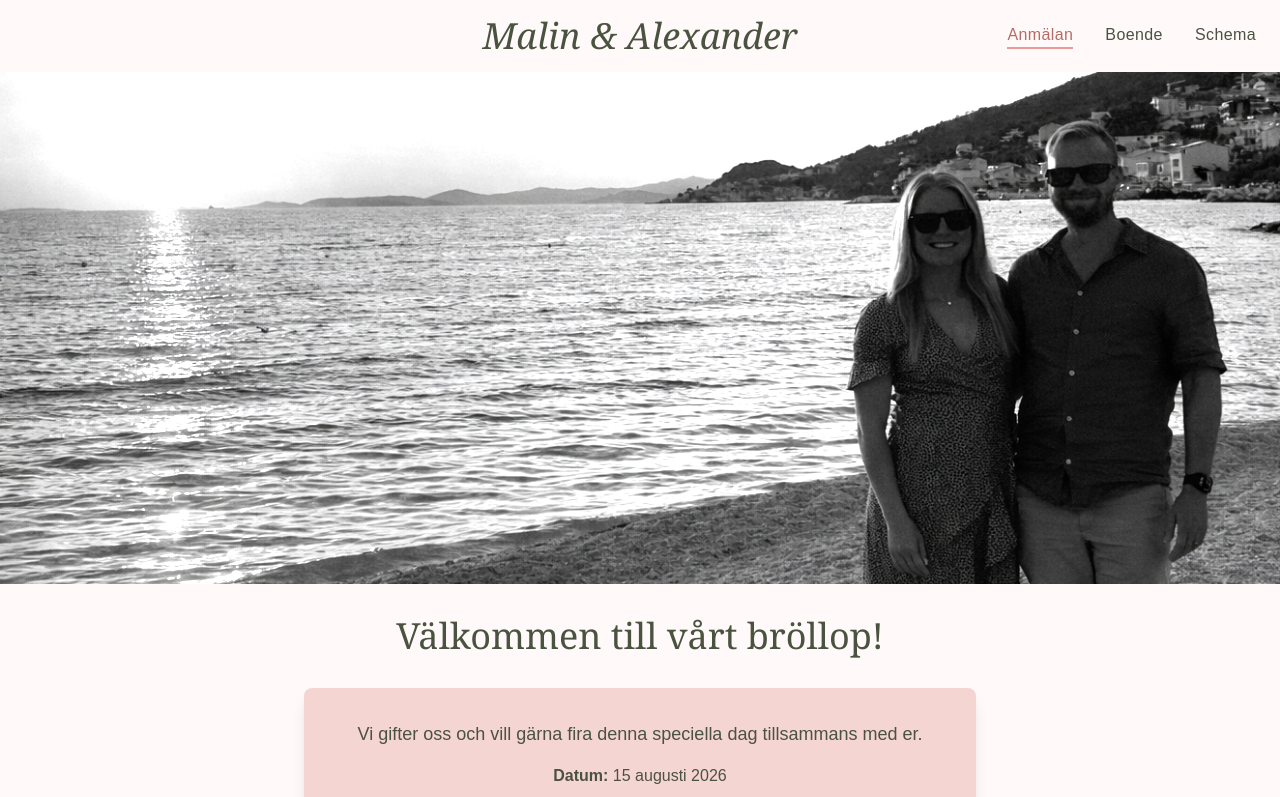
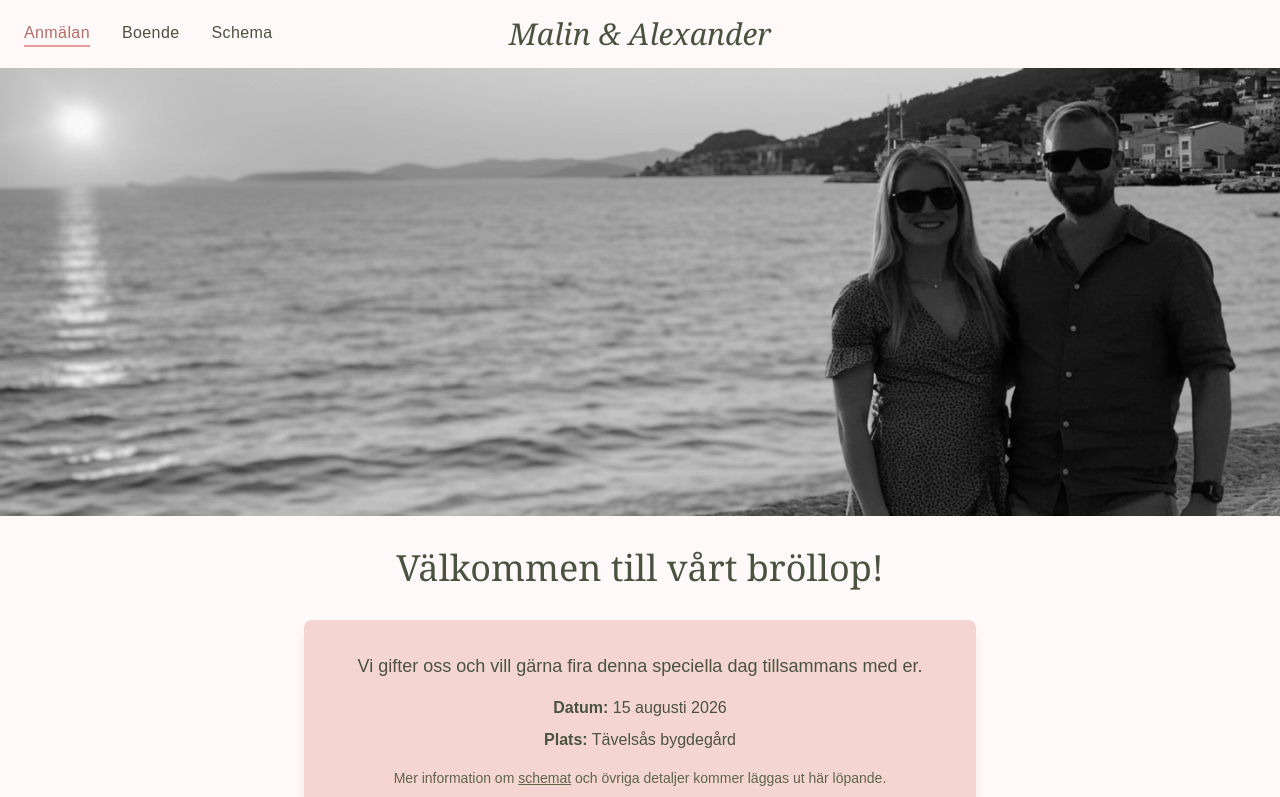
Before and after one commit to Alecktos/alecktos-website, a Next.js app: page / in a window 1280 px wide. Shown: the top 797 px of the page. Built offline with nearby package versions, Linux system fonts and the light colour scheme; no server answers.

Commit message:
New header layout

```diff
--- a/app/components/Nav.tsx
+++ b/app/components/Nav.tsx
@@ -9,9 +9,7 @@ export default function Nav() {
 	return (
 		<nav className="bg-off-white py-4 px-6 shadow-sm">
 			<div className="flex items-center">
-				<div className="hidden md:block md:flex-1"></div>
-				<Link href="/" className="hidden md:block text-4xl italic font-serif text-sage-darker text-center">Malin & Alexander</Link>
-				<div className="w-full md:flex-1 flex gap-8 justify-center md:justify-end">
+				<div className="w-full md:flex-1 flex gap-8 justify-center md:justify-start">
 					<Link
 						href="/"
 						className={`font-medium tracking-wide transition-colors ${pathname === "/" ? "text-blush-darkest border-b-2 border-blush-dark" : "text-sage-darker hover:text-blush-darkest"}`}
@@ -31,6 +29,8 @@ export default function Nav() {
 						Schema
 					</Link>
 				</div>
+				<Link href="/" className="hidden lg:block lg:flex-1 text-3xl italic font-serif text-sage-darker text-center">Malin & Alexander</Link>
+				<div className="hidden md:block md:flex-1"></div>
 			</div>
 		</nav>
 	);
--- a/app/layout.tsx
+++ b/app/layout.tsx
@@ -32,10 +32,17 @@ export default function RootLayout({
 		  <div className="max-w-screen-2xl mx-auto text-center bg-blush-lighter">
 			<Nav />
 			  <div className="relative w-full text-center">
-				  <div className="relative w-full h-128">
+				  <div className="relative w-full h-112">
 					  <Image
-						  className="brightness-150 object-cover object-top-right"
-						  src="/beach_7.png"
+						  className="object-cover object-top-right md:hidden"
+						  src={"/beach_10_desktop.png"}
+						  alt="Header image"
+						  fill
+						  priority
+					  />
+					  <Image
+						  className="object-cover grayscale object-top-right hidden md:block"
+						  src="/beach_10_desktop.png"
 						  alt="Header image"
 						  fill
 						  priority
```
Also changed, not shown: public/beach_10_desktop.png (added).
